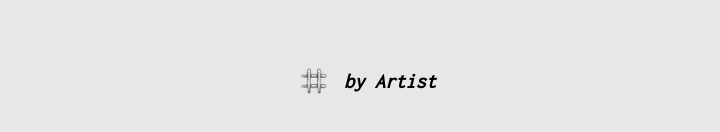
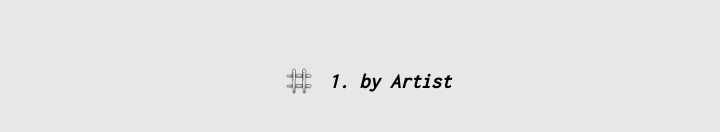
Before and after one commit to UpkXs/Anysong-platform, an Angular app: page / in a window 1280 px wide. Both pictures are taken after a click on the link "BY ARTIST". Shown: the part 272-404 px from the top of the page, without its empty margins (275-995 px from the left). Built offline with nearby package versions, Linux system fonts and the light colour scheme.

Commit message:
feat(): created AnysongButton model and placed instead of numeric and byWhat inputs

```diff
--- a/src/app/main/main.component.html
+++ b/src/app/main/main.component.html
@@ -6,13 +6,13 @@
   >
     <anysong-button
       [btnText]="byArtist"
-      (click)="btnClicked(byArtist, 1)"
+      (click)="btnClicked(1, byArtist)"
     >
     </anysong-button>
 
     <anysong-button
       [btnText]="bySong"
-      (click)="btnClicked(bySong, 2)"
+      (click)="btnClicked(2, bySong)"
     >
     </anysong-button>
   </div>
@@ -26,8 +26,7 @@
     class="anysong-playground"
   >
     <anysong-playground
-      [numeric]="selectedOptionNumber"
-      [byWhat]="selectedOptionText"
+      [selectedOptionButton]="selectedOptionButton"
     >
     </anysong-playground>
   </div>
--- a/src/app/main/main.component.ts
+++ b/src/app/main/main.component.ts
@@ -1,4 +1,5 @@
 import { Component, OnInit } from '@angular/core';
+import {AnysongButton} from "../../model/AnysongButton";
 
 @Component({
   selector: 'anysong-main',
@@ -10,19 +11,20 @@ export class MainComponent implements OnInit {
   bySong: string = 'by Song';
   selectTheOptions: string = 'select the options...';
   optionSelected: boolean = false;
-  selectedOptionText!: string;
-  selectedOptionNumber!: number;
+  selectedOptionButton!: AnysongButton;
 
   constructor() { }
 
   ngOnInit(): void {
   }
 
-  btnClicked(btnText: string, btnNumber: number) {
+  btnClicked(numeric: number, btnText: string) {
     this.optionSelected = true;
-    this.selectedOptionText = btnText;
-    this.selectedOptionNumber = btnNumber;
+    this.selectedOptionButton = {
+      numeric: numeric,
+      btnText: btnText
+    }
     console.log("N9ll68DYbF :: this.optionSelected : " + this.optionSelected);
-    console.log("2dc8s8lnMV :: this.selectedOptionText : " + this.selectedOptionText);
+    console.log("2l034qCcYv :: this.selectedOptionButton : " + this.selectedOptionButton);
   }
 }
--- a/src/app/playground/playground.component.html
+++ b/src/app/playground/playground.component.html
@@ -2,8 +2,7 @@
   class="playground-container"
 >
   <anysong-octothorpe-with-numeric
-    [numeric]="numeric"
-    [byWhat]="byWhat"
+    [selectedOptionButton]="selectedOptionButton"
   >
   </anysong-octothorpe-with-numeric>
 </div>
--- a/src/app/playground/playground.component.ts
+++ b/src/app/playground/playground.component.ts
@@ -1,4 +1,5 @@
 import {Component, Input, OnInit} from '@angular/core';
+import {AnysongButton} from "../../model/AnysongButton";
 
 @Component({
   selector: 'anysong-playground',
@@ -7,8 +8,7 @@ import {Component, Input, OnInit} from '@angular/core';
 })
 export class PlaygroundComponent implements OnInit {
 
-  @Input() numeric!: number;
-  @Input() byWhat!: string;
+  @Input() selectedOptionButton!: AnysongButton;
 
   constructor() { }
 
--- a/src/app/widgets/octothorpe-with-numeric/octothorpe-with-numeric.component.html
+++ b/src/app/widgets/octothorpe-with-numeric/octothorpe-with-numeric.component.html
@@ -8,6 +8,6 @@
   <span
     class="octothorpe-numeric"
   >
-    {{byWhat}}
+    {{selectedOptionButton.numeric + ". " + selectedOptionButton.btnText}}
   </span>
 </div>
--- a/src/app/widgets/octothorpe-with-numeric/octothorpe-with-numeric.component.ts
+++ b/src/app/widgets/octothorpe-with-numeric/octothorpe-with-numeric.component.ts
@@ -1,4 +1,5 @@
 import {Component, Input, OnInit} from '@angular/core';
+import {AnysongButton} from "../../../model/AnysongButton";
 
 @Component({
   selector: 'anysong-octothorpe-with-numeric',
@@ -7,9 +8,7 @@ import {Component, Input, OnInit} from '@angular/core';
 })
 export class OctothorpeWithNumericComponent implements OnInit {
 
-  @Input() numeric!: number;
-  @Input() byWhat!: string;
-  // todo aro create new model and get as @Input() this model
+  @Input() selectedOptionButton!: AnysongButton;
 
   constructor() { }
 
--- /dev/null
+++ b/src/model/AnysongButton.ts
@@ -0,0 +1,4 @@
+export interface AnysongButton {
+  numeric: number;
+  btnText: string;
+}
```
